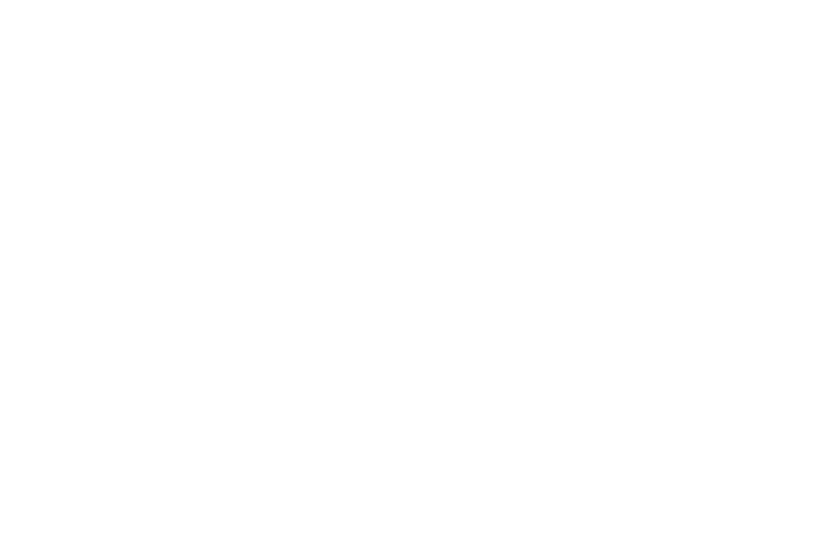
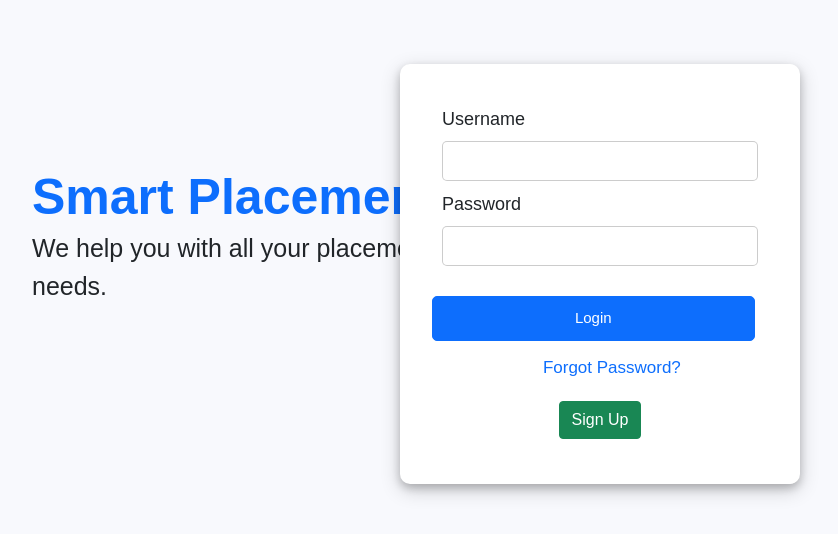
Before and after one commit to hasib-9200/SmartPlacement, a React (Create React App) app: page /login in a window 1280 px wide. Shown: the top 534 px of the page, without its empty margins (224-1062 px from the left). Built offline with nearby package versions, Linux system fonts and the light colour scheme.

Commit message:
new main

```diff
--- a/package.json
+++ b/package.json
@@ -16,7 +16,7 @@
     "react-bootstrap": "^2.4.0",
     "react-dom": "^18.1.0",
     "react-router-dom": "^5.3.3",
-    "react-scripts": "5.0.1",
+    "react-scripts": "^5.0.1",
     "web-vitals": "^2.1.4"
   },
   "scripts": {
--- a/src/App.js
+++ b/src/App.js
@@ -20,6 +20,7 @@
     <Router>
       <Switch>
         <Route exact path="/" component = {Login}/>
+        <Route exact path="/login" component = {Login}/>
         <Route exact path="/homepage" component = {Homepage}/>
         <Route exact path="/forgotpassword" component = {ForgotPassword}/>
       </Switch>
```
Also changed, not shown: 1 other file (tests, documents, lock files or other folders).
